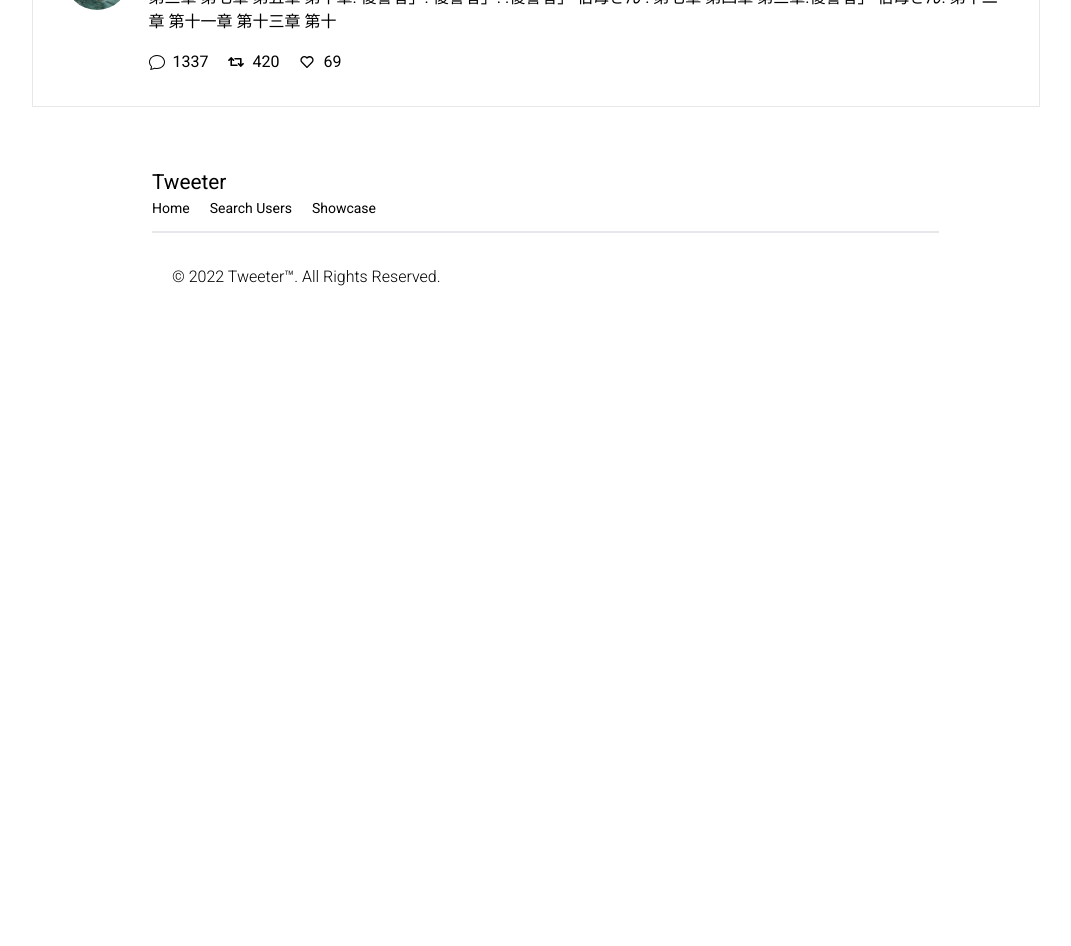
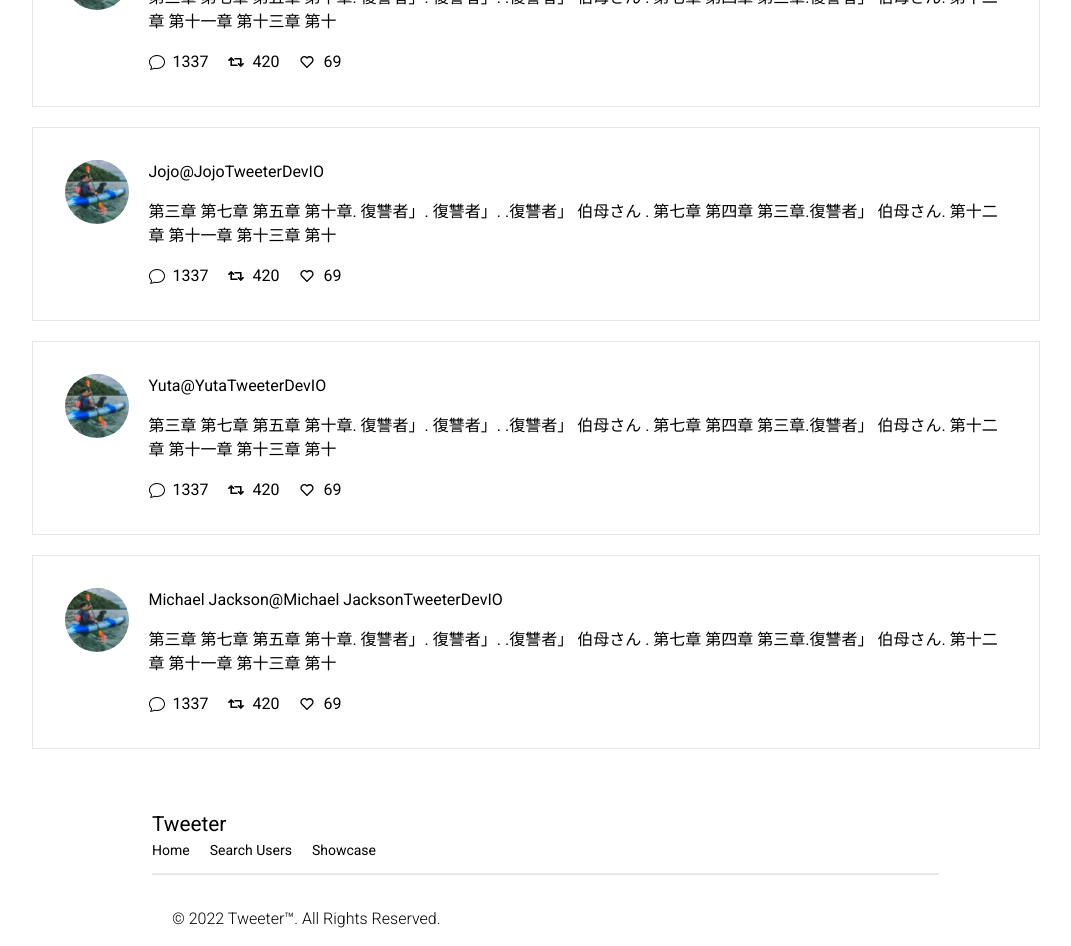
Before and after one commit to BrandonCarp/tweeter, a React (Create React App) app: page /usersearch in a window 1280 px wide. Shown: the part 920-1866 px from the top of the page, without its empty margins (104-1175 px from the left). Before the commit the page ends 1287 px from the top, so only its background shows below. Built offline with nearby package versions, Linux system fonts and the light colour scheme; a web font is replaced by a local one.

Commit message:
scroll button completed

```diff
--- a/src/Components/ScrollButton.tsx
+++ b/src/Components/ScrollButton.tsx
@@ -1,5 +1,5 @@
 import React, {useState} from "react"
-import {AiOutlineArrowUp} from 'react-icons/ai';
+import {FiArrowUpCircle} from 'react-icons/fi';
 
 
 
@@ -26,7 +26,8 @@ window.addEventListener('scroll' , toggleVisible);
 return (
 
 
-  <button className="fixed w-[100%] left-[43%]  bottom-[25%]  h-[50px]" style={{display: visible ? 'inline' : 'none'}} onClick={scrollClick}>Up Inc</button>
+  <button className="fixed  text-l    bottom-[25%]  right-[5%] md:right-[6%]" style={{display: visible ? 'inline' : 'none'}} onClick={scrollClick}><FiArrowUpCircle /></button>
+
 
 )
 }
--- a/src/Components/User Search Page/UserSearch.tsx
+++ b/src/Components/User Search Page/UserSearch.tsx
@@ -9,7 +9,7 @@ import { ScrollButton } from "../ScrollButton";
 
 
 export function UserSearch() {
-  const userData = ["Dio", "Morty", "rick", "rick flair"];
+  const userData = ["Dio", "Morty", "rick", "rick flair", "Jojo", "Yuta", "Michael Jackson"];
 
 
   return (
```
